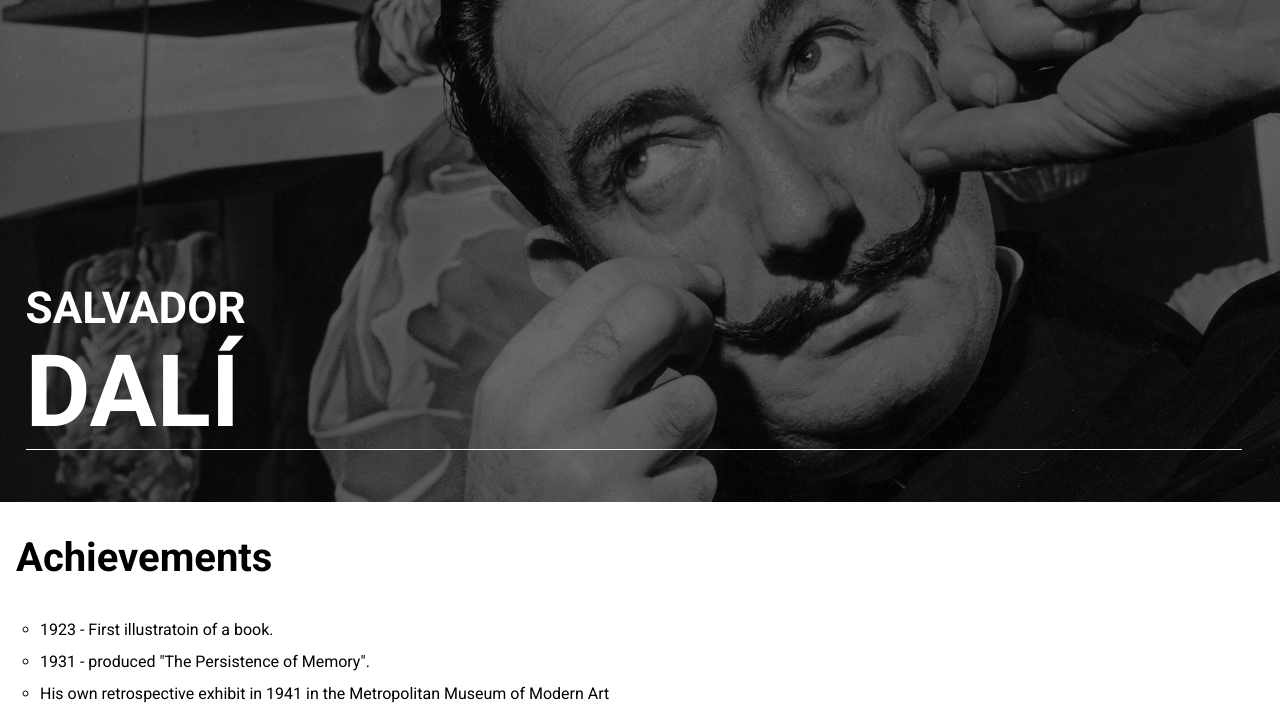
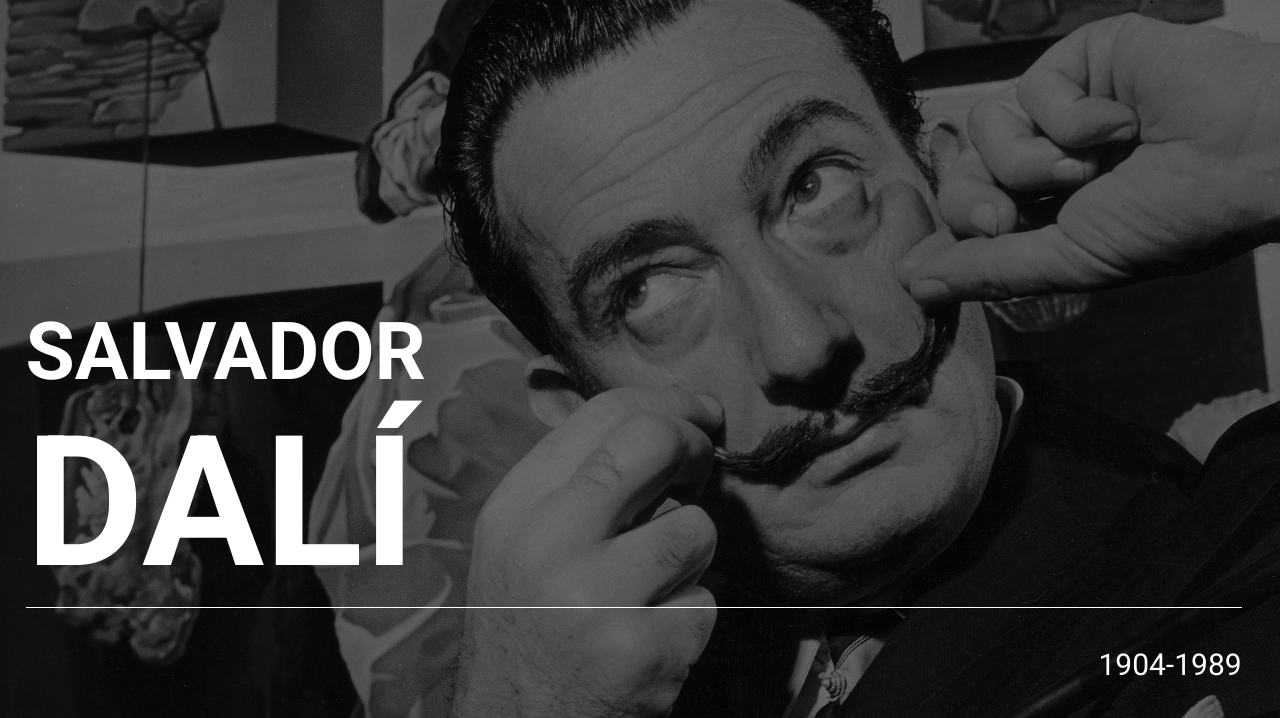
Before and after one commit to martins92/Tribute_Page, a plain HTML site: page index.html in a window 1280 px wide. Shown: the part 82-800 px from the top of the page. Drawn offline with Linux system fonts and the light colour scheme.

Commit message:
Minor CSS changes

```diff
--- a/styles/style.css
+++ b/styles/style.css
@@ -74,7 +74,7 @@ ul li{
 .main_img {
   background-image: url("../Design_Assets/compressed_main.jpg" );
   width: 100%;
-  height: 540px;
+  height: 800px;
   background-position: center;
   background-repeat: no-repeat;
   background-size: cover;
@@ -82,7 +82,7 @@ ul li{
 
 .main_img:before {
   content: "";
-  height: 540px;
+  height: 800px;
   display: block;
   position: absolute;
   top: 44px;
@@ -92,15 +92,19 @@ ul li{
   background: rgba(0, 0, 0, 0.58);
 }
 
+.main_text_container {
+  position: relative;
+}
+
 .main_text_container h1 {
   color: #fff;
   position: absolute;
   text-transform: uppercase;
-  font-size: 44px;
+  font-size: 80px;
   z-index: 23;
   width: 95%;
   border-bottom: 1px #fff solid;
-  top: 42%;
+  bottom: -700px;
   left: 2%;
 }
 
@@ -109,7 +113,7 @@ ul li{
   color: #fff;
   z-index: 23;
   font-size: 30px;
-  top: 75%;
+  bottom: -750px;
   right: 3%;
 }
 
@@ -133,7 +137,7 @@ ul li{
   text-transform: uppercase;
   color: #fff;
   font-style: normal;
-  font-size: 100px;
+  font-size: 182px;
 }
 /* ---- Main ---- */
 
```
